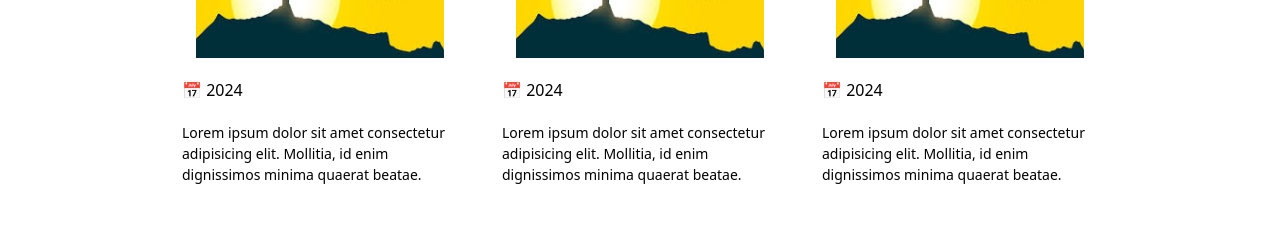
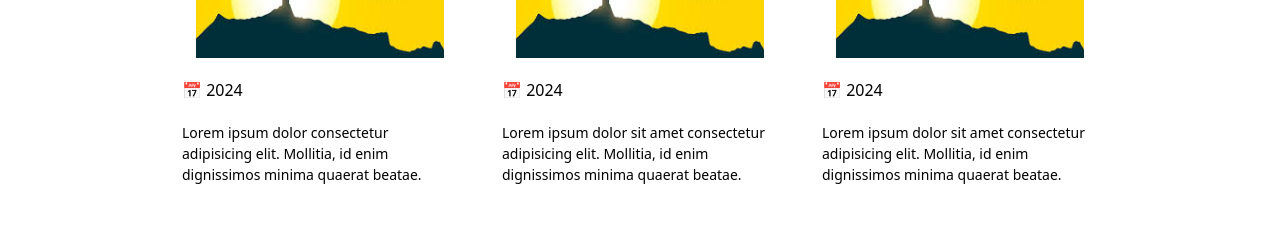
Before and after one commit to barath211/church-website, a React (Create React App) app in the folder client/: page /events in a window 1280 px wide. Shown: the part 1760-1995 px from the top of the page. Built offline with nearby package versions, Linux system fonts and the light colour scheme; no server answers; a web font is replaced by a local one.

Commit message:
changes made

```diff
--- a/client/src/childrenministry/Gallery.jsx
+++ b/client/src/childrenministry/Gallery.jsx
@@ -76,7 +76,7 @@ const Gallery = () => {
         <div className="flex justify-center space-x-6">
           {/* Instagram Icon */}
           <a
-            href="https://www.instagram.com/yourpage" // Replace with your Instagram link
+            href="https://www.instagram.com/bethelkidsclub_official?igsh=MWoxaWRtY2RkNnRuaA==" // Replace with your Instagram link
             target="_blank"
             rel="noopener noreferrer"
             className="text-pink-600 hover:text-pink-800"
@@ -86,7 +86,7 @@ const Gallery = () => {
 
           {/* YouTube Icon */}
           <a
-            href="https://www.youtube.com/yourpage" // Replace with your YouTube link
+            href="https://www.youtube.com/@bethelkidsclub" // Replace with your YouTube link
             target="_blank"
             rel="noopener noreferrer"
             className="text-red-600 hover:text-red-800"
--- a/client/src/events/Section3.jsx
+++ b/client/src/events/Section3.jsx
@@ -41,7 +41,7 @@ const Section3 = () => {
 
                         <span>📅  2024</span>
                     </div>
-                    <div className="text-[12.5px] md:text-[13px] lg:text-[14px]">Lorem ipsum dolor sit amet consectetur adipisicing elit. Mollitia, id enim dignissimos minima quaerat beatae.</div>
+                    <div className="text-[12.5px] md:text-[13px] lg:text-[14px]">Lorem ipsum dolor  consectetur adipisicing elit. Mollitia, id enim dignissimos minima quaerat beatae.</div>
 
                 </div>
                 <div className="flex snap-start flex-col gap-5 min-w-[250px] w-[280px] md:w-[300px] p-3 lg:hover:shadow-2xl duration-300 transition-all bg-white lg:hover:-translate-y-5">
```
